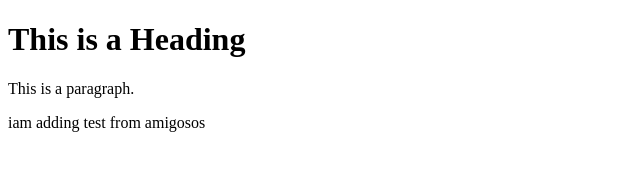
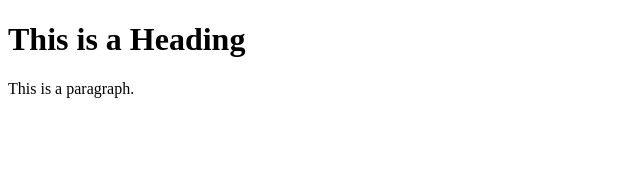
Before and after one commit to oja-oba/learning-git, a plain HTML site: page index.html in a window 1280 px wide. Shown: the whole page, without its empty margins (0-640 px from the left). Drawn offline with Linux system fonts and the light colour scheme.

Commit message:
Update index.html

```diff
--- a/index.html
+++ b/index.html
@@ -7,6 +7,5 @@
 
 <h1>This is a Heading</h1>
 <p>This is a paragraph.</p>
-<p> iam adding test from amigosos</>
 </body>
 </html>
```
